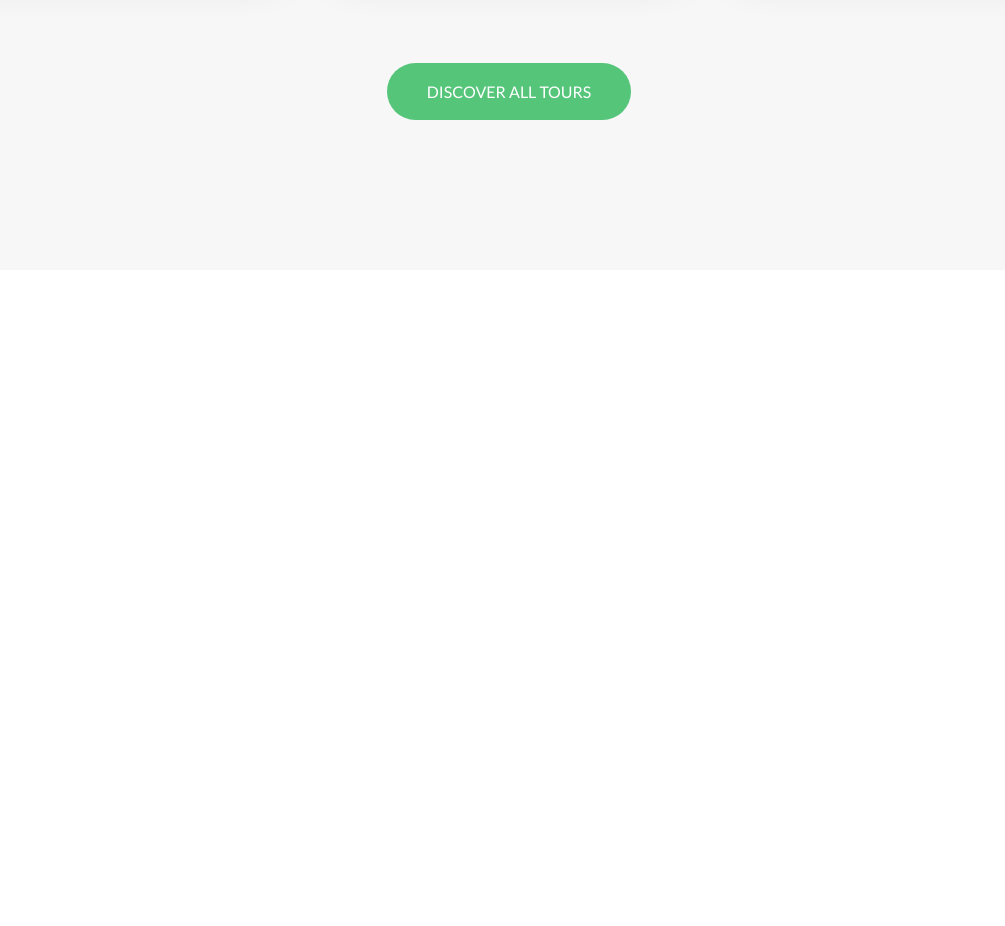
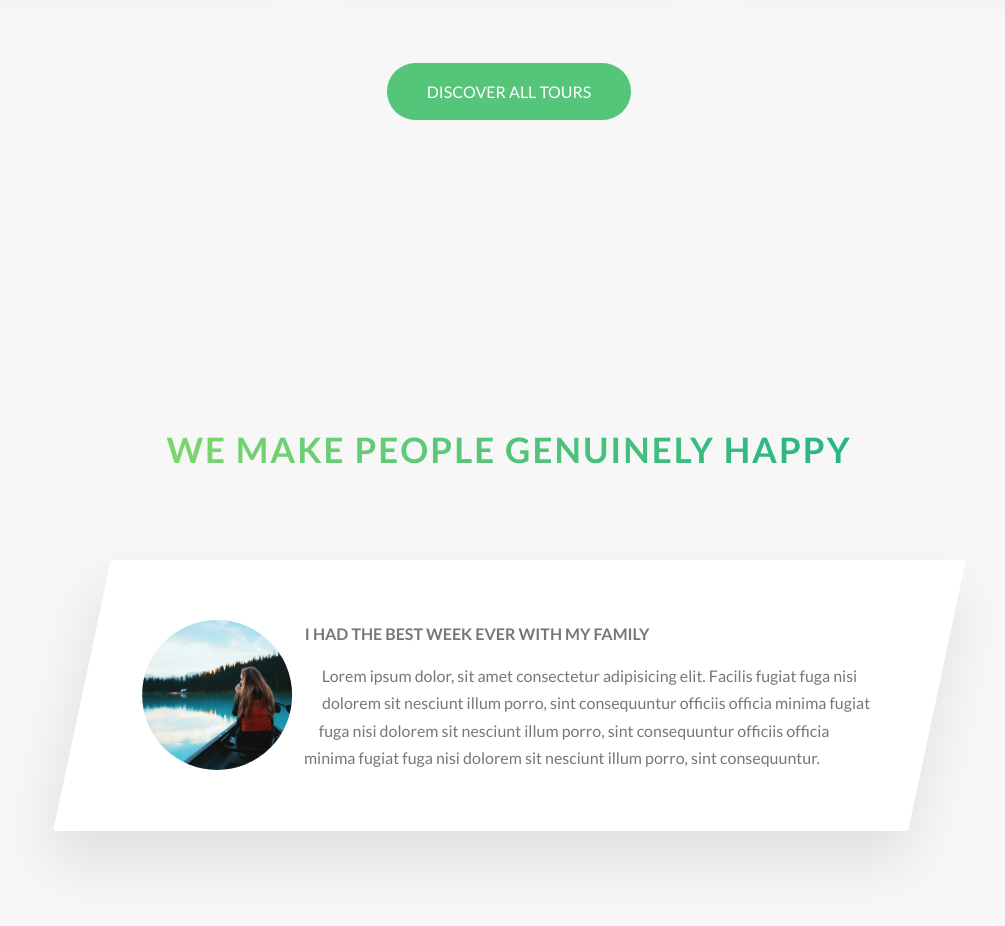
Before and after one commit to ryankresna/advanced-css-course-master, a website: page Natours/starter/index.html in a window 1280 px wide. Shown: the part 3030-3956 px from the top of the page, without its empty margins (131-1136 px from the left). Before the commit the page ends 3330 px from the top, so only its background shows below. Drawn offline with Linux system fonts and the light colour scheme.

Commit message:
42. Building the Stories Section - Part 1

```diff
--- a/Natours/starter/index.html
+++ b/Natours/starter/index.html
@@ -257,6 +257,34 @@
           <a href="#" class="btn btn--green">Discover all tours</a>
         </div>
       </section>
+
+      <section class="section-stories">
+         <div class="u-center-text u-margin-bottom-big">
+          <h2 class="heading-secondary">We make people genuinely happy</h2>
+        </div>
+
+        <div class="row">
+          <div class="story">
+            <figure class="story__shape">
+              <img src="img/nat-8.jpg" alt="Person on a tour" class="story__img">
+            </figure>
+            <div class="story__text">
+              <h3 class="heading-tertiary u-margin-bottom-small">
+                i had the best week ever with my family
+              </h3>
+              <p>
+                Lorem ipsum dolor, sit amet consectetur adipisicing elit. Facilis
+              fugiat fuga nisi dolorem sit nesciunt illum porro, sint
+              consequuntur officiis officia minima
+              fugiat fuga nisi dolorem sit nesciunt illum porro, sint
+              consequuntur officiis officia minima
+              fugiat fuga nisi dolorem sit nesciunt illum porro, sint
+              consequuntur.
+              </p>
+            </div>
+          </div>
+        </div>
+      </section>
     </main>
 
     <!--
--- /dev/null
+++ b/Natours/starter/sass/components/_story.scss
@@ -0,0 +1,30 @@
+.story {
+  width: 75%;
+  margin: 0 auto;
+  box-shadow: 0 3rem 6rem rgba($color-black, 0.1);
+  background-color: $color-white;
+  border-radius: 3px;
+  padding: 6rem;
+  padding-left: 9rem;
+  font-size: $default-font-size;
+  transform: skewX(-12deg);
+
+  &__shape {
+    width: 15rem;
+    height: 15rem;
+    float: left;
+    -webkit-shape-outside: circle(50% at 50% 50%);
+    shape-outside: circle(50% at 50% 50%);
+    -webkit-clip-path: circle(50% at 50% 50%);
+    clip-path: circle(50% at 50% 50%);
+    transform: translateX(-3rem) skewX(12deg);
+  }
+
+  &__img {
+    height: 100%;
+  }
+
+  &__text {
+    transform: skewX(12deg);
+  }
+}
--- a/Natours/starter/sass/main.scss
+++ b/Natours/starter/sass/main.scss
@@ -11,6 +11,7 @@
 @import "components/card";
 @import "components/composition";
 @import "components/feature-box";
+@import "components/story";
 
 @import "layout/grid";
 @import "layout/header";
--- a/Natours/starter/sass/pages/_home.scss
+++ b/Natours/starter/sass/pages/_home.scss
@@ -28,3 +28,8 @@
   padding: 25rem 0 15rem 0;
   margin-top: -10rem;
 }
+
+.section-stories {
+  padding: 15rem 0;
+  background-color: $color-grey-light-1;
+}
```
Also changed, not shown: Natours/starter/css/style.css, 1 other file.
